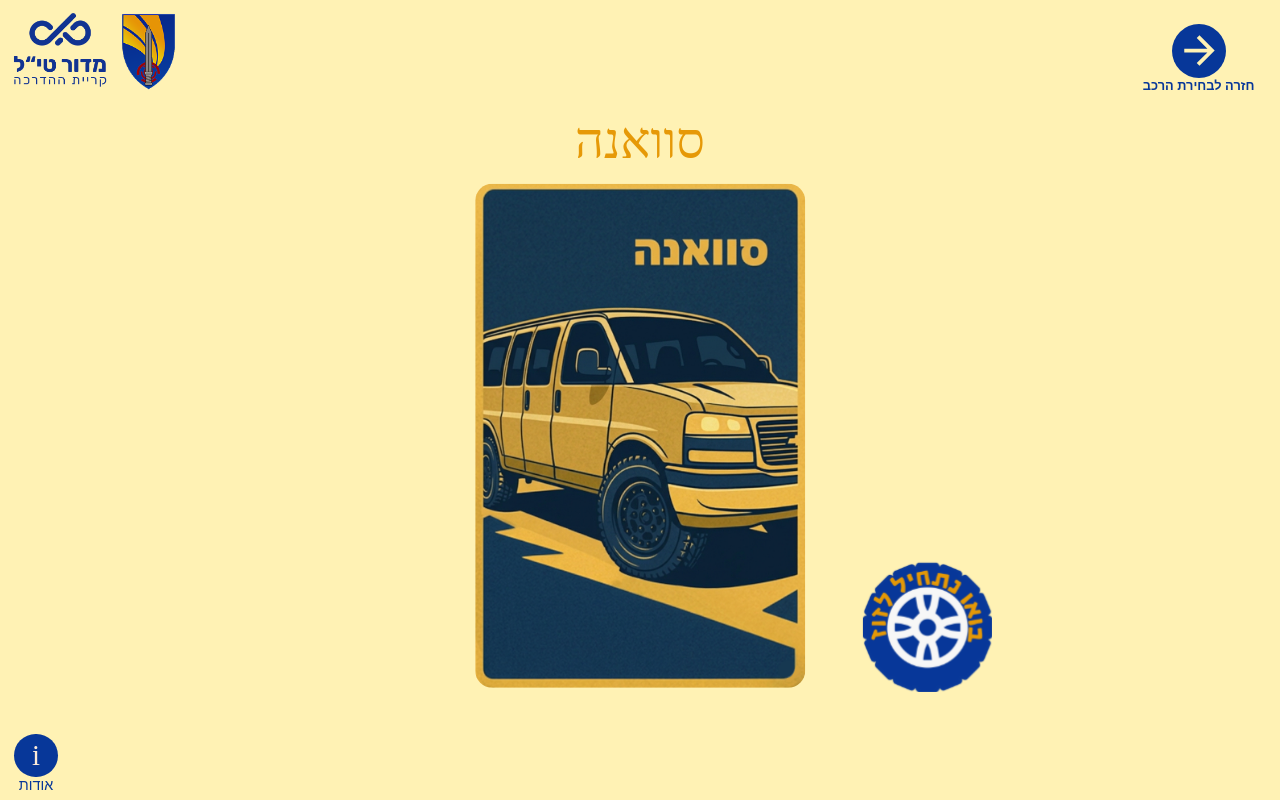
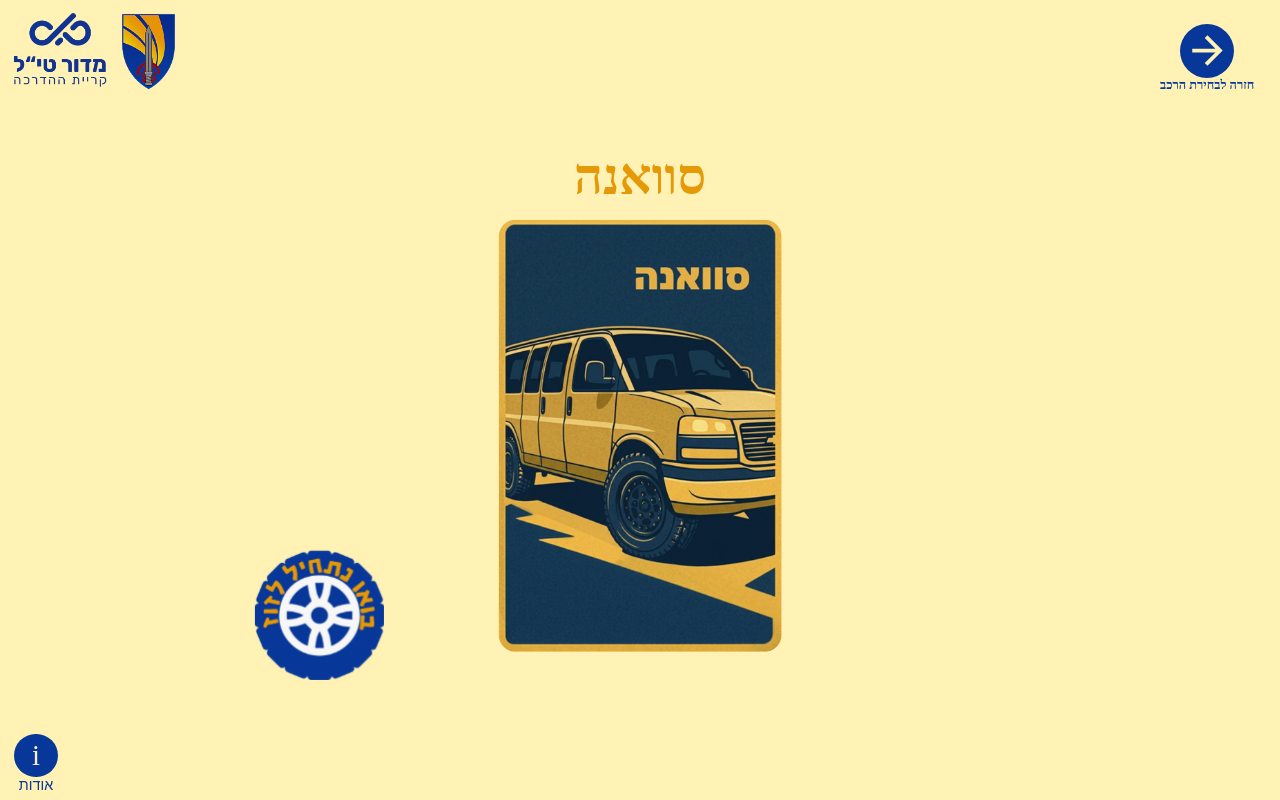
Before and after one commit to madortill/lomdat-batash-savana, a React (Vite) app: page / in a window 1280 px wide. Built offline with nearby package versions, Linux system fonts and the light colour scheme.

Commit message:
LAST!!!!

```diff
--- a/src/components/StartPage/StartPage.jsx
+++ b/src/components/StartPage/StartPage.jsx
@@ -6,7 +6,7 @@ import backButton from "../../assets/img/backBtn.svg";
 import savannaCard from "../../assets/img/savannaCard.png";
 import letsStartBtn from "../../assets/img/letsStart.svg";
 
-const StartPage = ({ onSendData }) => {
+const StartPage = () => {
     const [showAbout, setShowAbout] = useState(false);
     const [infoSymbol, setInfoSymbol] = useState("i");
     const navigate = useNavigate();
@@ -17,48 +17,46 @@ const StartPage = ({ onSendData }) => {
     };
 
     const nextPage = () => {
-        onSendData(1);
+        navigate("/OpeningInstructions");
     };
 
     return (
         <div className={styles.StartPage}>
             <div className="backBtnDiv">
-                <img src={backButton}
-                    className="back-btn"
-                    onClick={() => {
-                        window.location.href = "https://madortill.github.io/batash-package/";
-                    }} alt="חזרה" />
+                <img src={backButton} className="back-btn" onClick={() => { window.location.href = "https://madortill.github.io/batash-package/"; }} alt="חזרה" />
                 <p className={styles.backBtnText}>חזרה לבחירת הרכב</p>
             </div>
 
             <div onClick={toggleAbout} className={styles.aboutBtnContainer}>
-                <button className={styles["about-btn"]}>
-                    {infoSymbol}
-                </button>
+                <button className={styles.aboutBtn}>{infoSymbol}</button>
                 <p>אודות</p>
             </div>
 
-            <div className={`${styles["div-about"]} ${showAbout ? styles["fade-in"] : styles["fade-out"]}`}>
+            <div className={`${styles.divAbout} ${showAbout ? styles.fadeIn : styles.fadeOut}`}>
                 {showAbout && (
                     <>
-                        <h3 className={styles["list-text-about"]}>מפתחת ראשית:</h3>
-                        <p className={styles["list-text-about"]}>רב"ט צאלה בלמקר</p>
-                        <h3 className={styles["list-text-about"]}>גרפיקה:</h3>
-                        <p className={styles["list-text-about"]}>רב"ט צאלה בלמקר</p>
-                        <h3 className={styles["list-text-about"]}>מומחי תוכן:</h3>
-                        <p className={styles["list-text-about"]}>רס"ל עדן מאיר</p>
-                        <p className={styles["list-text-about"]}>רנ"ג יוסי אלוני</p>
-                        <h3 className={styles["list-text-about"]}>רמ"ד טי"ל:</h3>
-                        <p className={styles["list-text-about"]}>קטיה מדבדב</p>
-                        <h3 className={styles["list-text-about"]}>גרסה:</h3>
-                        <p className={styles["list-text-about"]}>יוני 2026</p>
+                        <h3 className={styles.listTextAbout}>מפתחת ראשית:</h3>
+                        <p className={styles.listTextAbout}>רב"ט צאלה בלמקר</p>
+
+                        <h3 className={styles.listTextAbout}>גרפיקה:</h3>
+                        <p className={styles.listTextAbout}>רב"ט צאלה בלמקר</p>
+
+                        <h3 className={styles.listTextAbout}>מומחי תוכן:</h3>
+                        <p className={styles.listTextAbout}>רס"ל עדן מאיר</p>
+                        <p className={styles.listTextAbout}>רנ"ג יוסי אלוני</p>
+
+                        <h3 className={styles.listTextAbout}>רמ"ד טי"ל:</h3>
+                        <p className={styles.listTextAbout}>קטיה מדבדב</p>
+
+                        <h3 className={styles.listTextAbout}>גרסה:</h3>
+                        <p className={styles.listTextAbout}>יוני 2026</p>
                     </>
                 )}
             </div>
 
-            <div className={styles["start-main-content"]}>
-                <p className={styles["start-main-content-text"]}>סוואנה</p>
-                <img src={savannaCard} alt="savannaCard" className={styles.davidCard} onClick={() => navigate("/OpeningInstructions")}/>
+            <div className={styles.startMainContent}>
+                <p className={styles.startMainContentText}>סוואנה</p>
+                <img src={savannaCard} alt="savannaCard" className={styles.davidCard} />
             </div>
 
             <img src={letsStartBtn} alt="startBtn" className={styles.letsStartBtn} onClick={nextPage} />
--- a/src/components/StartPage/StartPage.module.css
+++ b/src/components/StartPage/StartPage.module.css
@@ -1,4 +1,5 @@
-.about-btn {
+
+.aboutBtn {
     border: none;
     color: #FEECD8;
     font-size: 2rem;
@@ -25,11 +26,11 @@
     align-items: center;
 }
 
-.about-btn:hover {
+.aboutBtn:hover {
     transform: scale(1.15);
 }
 
-.div-about {
+.divAbout {
     position: absolute;
     color: #FFF2B4;
     width: 15rem;
@@ -45,34 +46,35 @@
     z-index: 2;
 }
 
-.list-text-about {
+.listTextAbout {
     transition: background-color 0.5s ease;
     margin: 5%;
 }
 
-.list-text-about:hover {
+.listTextAbout:hover {
     background-color: #dbdbdb;
 }
 
-.fade-in {
+.fadeIn {
     opacity: 1;
     pointer-events: auto;
     max-height: 500px;
 }
 
-.fade-out {
+.fadeOut {
     opacity: 0;
     pointer-events: none;
     max-height: 0;
 }
 
-.start-main-content-text {
-    font-family: "rubik";
+.startMainContentText {
+    font-family: "Rubik", "sans-serif";
     font-size: 3.5rem;
     color: #e69907;
+    font-weight: 700;
 }
 
-.start-main-content {
+.startMainContent {
     position: absolute;
     right: 50%;
     top: 50%;
@@ -83,16 +85,16 @@
 }
 
 .davidCard {
-    height: 35rem;
+    height: 30rem;
     border-radius: 17px;
     margin-top: 1rem;
 }
 
 .letsStartBtn {
     height: 9rem;
-    position: relative;
-    top: 39rem;
-    right: 20rem;
+    position: absolute;
+    bottom: 15vh;
+    right: 70vw;
     cursor: pointer;
     animation: pulse 1.8s ease infinite;
     display: inline-block;
@@ -119,7 +121,7 @@
 }
 
 .backBtnText {
-    font-family: "Assistant", sans-serif;
+    font-family: "Assistant", "sans-serif";
     font-weight: 700;
     color: #073799;
     font-size: 1vw;
```
